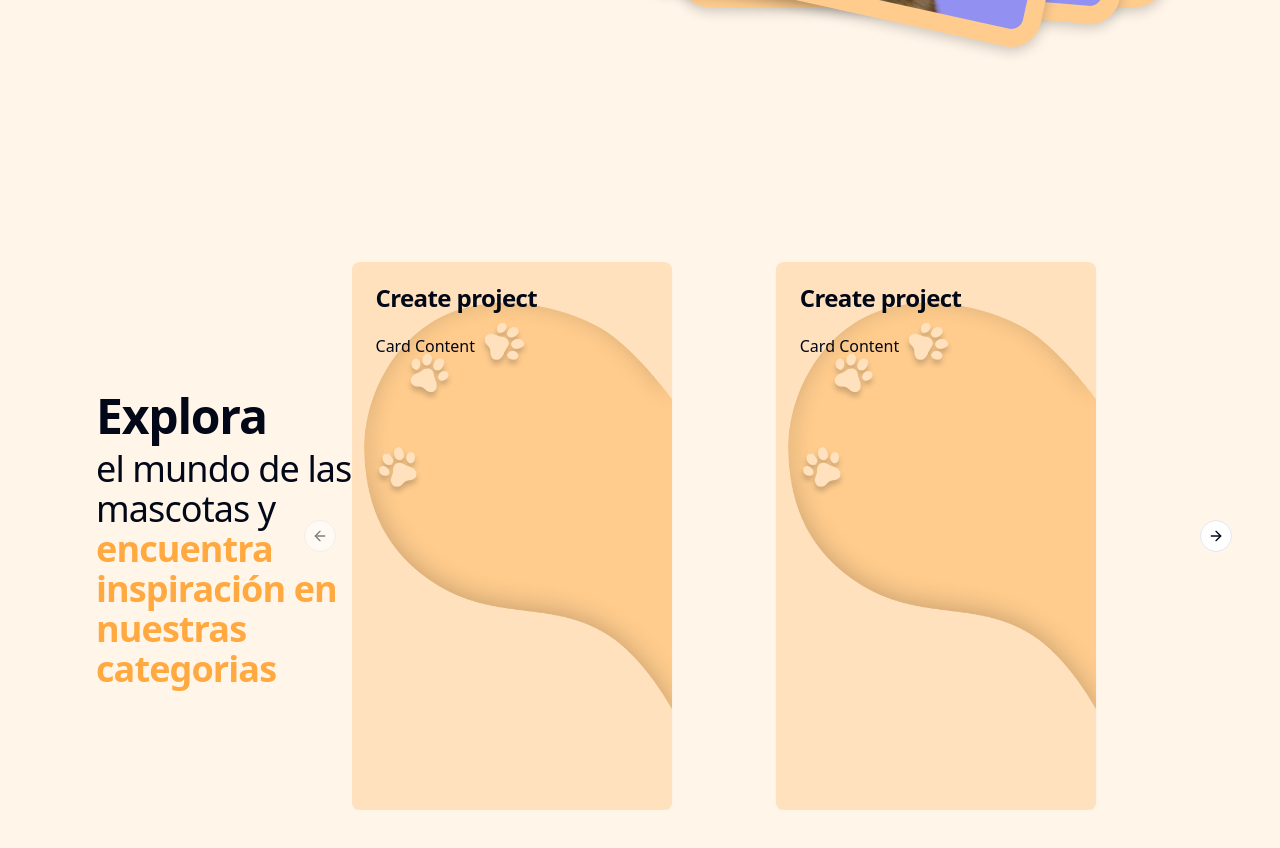
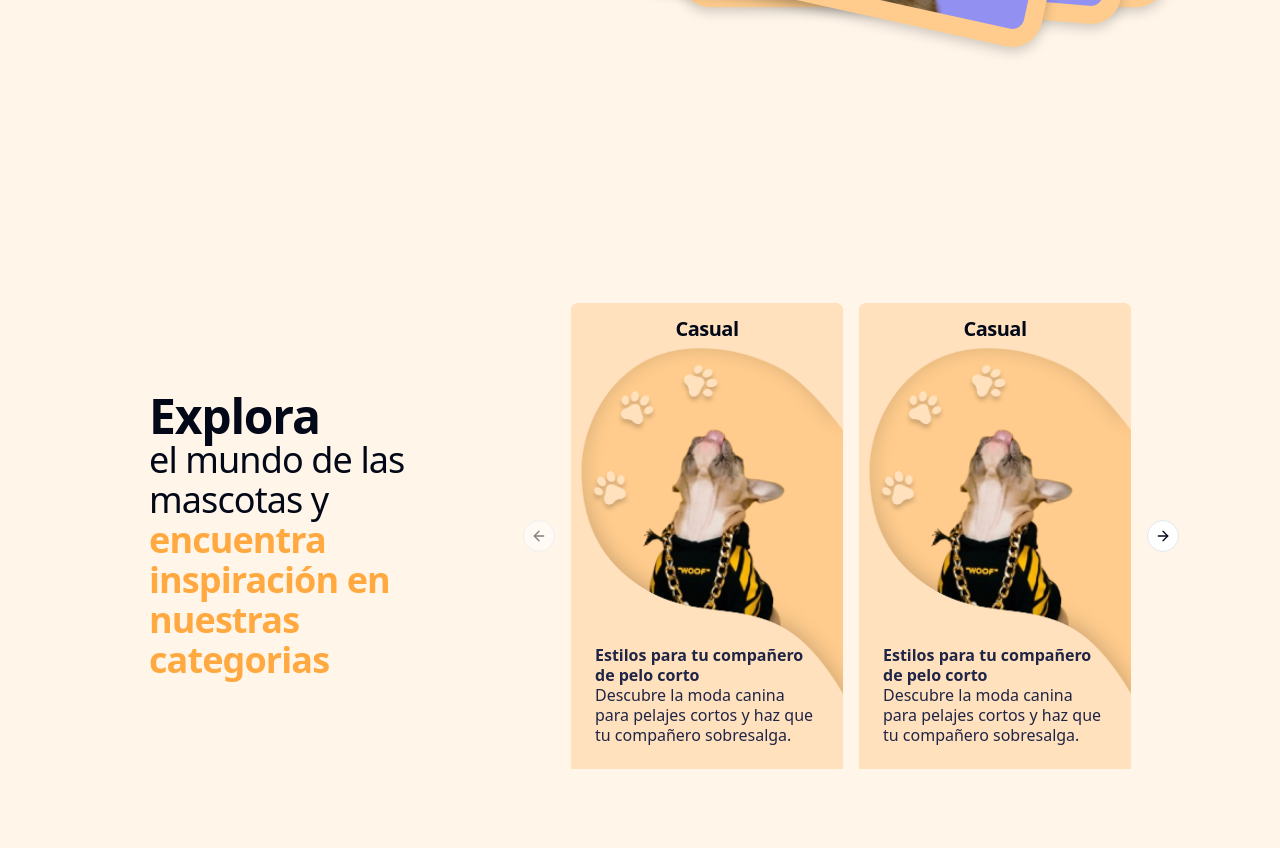
Before and after one commit to mercado-de-creaciones/mercado-de-creaciones-frontend, a React (Vite) app: page / in a window 1280 px wide. Shown: the part 720-1568 px from the top of the page. Built offline with nearby package versions, Linux system fonts and the light colour scheme.

Commit message:
Carrousel agregado en home

```diff
--- a/src/presentation/components/home/CarouselCard.tsx
+++ /dev/null
@@ -1,20 +0,0 @@
-import { Card, CardContent, CardHeader, CardTitle } from "@/presentation/components/ui/card"
-
-export const CarouselCard = () => {
-    return (
-        <div>
-<Card className="bg-home-75 aspect-[7/12] max-w-80 p-0 border-0 m-0" style={{ backgroundImage: "url('./carousel-background.png')",
-    backgroundSize: "cover",
-    backgroundRepeat: "no-repeat",
-    backgroundPosition: "center"  }}>
-        <CardHeader className="">
-        <CardTitle>Create project</CardTitle>
-      </CardHeader>
-
-                        <CardContent className="">
-                            <p>Card Content</p>
-                        </CardContent>
-                    </Card >
-        </div>
-    )
-}
--- a/src/presentation/components/home/HomeCarousel.tsx
+++ /dev/null
@@ -1,40 +0,0 @@
-import { Card, CardContent } from "@/presentation/components/ui/card"
-import {
-    Carousel,
-    CarouselContent,
-    CarouselItem,
-    CarouselNext,
-    CarouselPrevious,
-} from "@/presentation/components/ui/carousel"
-import carouselBg from '/carousel-background.png'
-import { CarouselCard } from "./CarouselCard"
-
-
-export const HomeCarousel = () => {
-    return (
-        <div>
-        <Carousel>
-            <CarouselContent>
-                <CarouselItem className="xl:basis-1/2 md:basis-1/2">
-                <CarouselCard />
-
-                </CarouselItem>
-                <CarouselItem className="xl:basis-1/2 md:basis-1/2">
-                <CarouselCard />
-
-                </CarouselItem>
-                <CarouselItem className="xl:basis-1/2 md:basis-1/2">
-                <CarouselCard />
-
-                </CarouselItem>
-                <CarouselItem className="xl:basis-1/2 md:basis-1/2">
-                    <CarouselCard />
-                </CarouselItem>
-            </CarouselContent>
-            <CarouselPrevious />
-            <CarouselNext />
-        </Carousel>
-    </div>
-    )
-
-}
--- /dev/null
+++ b/src/presentation/components/home/simpleCarousel/CarouselCard.tsx
@@ -0,0 +1,27 @@
+import { Card, CardContent, CardHeader, CardTitle } from "@/presentation/components/ui/card"
+import { TypographyP } from "../../shared/typography/TypographyP"
+
+export const CarouselCard = () => {
+    return (
+        <div>
+            <Card className="-z-20 bg-home-75 aspect-[7/12] sm:max-w-5 md:max-w-full p-0 border-0 m-0 relative md:min-w-32" style={{
+                backgroundImage: "url('./dog1.png')",
+                backgroundSize: "contain",
+                backgroundRepeat: "no-repeat",
+                backgroundPosition: "center"
+            }}>
+                <div className="-z-10 absolute">
+                    <img className="rounded-lg" src="./carousel-background.png" alt="" />
+                </div>
+                <CardHeader className="p-3">
+                    <CardTitle className="text-center text-xl">Casual</CardTitle>
+                </CardHeader>
+
+                <CardContent className="absolute bottom-0">
+                    <TypographyP className="leading-tight font-semibold">Estilos para tu compañero de pelo corto</TypographyP>
+                    <TypographyP className="leading-tight">Descubre la moda canina para pelajes cortos y haz que tu compañero sobresalga.</TypographyP>
+                </CardContent>
+            </Card >
+        </div>
+    )
+}
--- /dev/null
+++ b/src/presentation/components/home/simpleCarousel/HomeCarousel.tsx
@@ -0,0 +1,38 @@
+import {
+    Carousel,
+    CarouselContent,
+    CarouselItem,
+    CarouselNext,
+    CarouselPrevious,
+} from "@/presentation/components/ui/carousel"
+import { CarouselCard } from "./CarouselCard"
+
+
+export const HomeCarousel = () => {
+    return (
+        <div>
+            <Carousel>
+                <CarouselContent>
+                    <CarouselItem className="lg:basis-1/2 md:basis-full">
+                        <CarouselCard />
+
+                    </CarouselItem>
+                    <CarouselItem className="lg:basis-1/2 md:basis-full">
+                        <CarouselCard />
+
+                    </CarouselItem>
+                    <CarouselItem className="lg:basis-1/2 md:basis-full">
+                        <CarouselCard />
+
+                    </CarouselItem>
+                    <CarouselItem className="lg:basis-1/2 md:basis-full">
+                        <CarouselCard />
+                    </CarouselItem>
+                </CarouselContent>
+                <CarouselPrevious />
+                <CarouselNext />
+            </Carousel>
+        </div>
+    )
+
+}
--- a/src/presentation/pages/home/Home.tsx
+++ b/src/presentation/pages/home/Home.tsx
@@ -5,12 +5,12 @@ import { TypographyP } from "@/presentation/components/shared/typography/Typogra
 import home from '/home-image.png'
 import paws from '/home-paws.png'
 import { Button } from "@/presentation/components/ui/button"
-import { HomeCarousel } from "@/presentation/components/home/HomeCarousel"
+import { HomeCarousel } from "@/presentation/components/home/simpleCarousel/HomeCarousel"
 
 export const Home = () => {
     return (
-        <div className="sm:h-fit bg-home-50 xl:pl-50 md:px-24 px-8 z-0">
-            <div className="h-dvh w-full flex justify-evenly content-center items-center flex-wrap sm:flex-nowrap">
+        <div className="sm:h-fit bg-home-50 md:px-24 px-8 z-0">
+            <div className="h-dvh w-full flex justify-around content-center items-center flex-wrap sm:flex-nowrap">
                 <div className="lg:max-w-md md:max-w-sm max-w-72">
                     <div className="relative">
                     <TypographyH4 className="text-home-100 font-medium my-3" >Bienvenidos...</TypographyH4>
@@ -24,12 +24,12 @@ export const Home = () => {
                     <img src={home}/>
                 </div>
             </div>
-            <div className="h-dvh w-full flex justify-evenly content-center items-center flex-wrap sm:flex-nowrap">
-                <div className="basis-1/4">
-                    <TypographyH3 className="text-5xl font-bold leading-snug">Explora</TypographyH3>
-                    <TypographyH3 className="text-4xl font-medium">el mundo de las mascotas y <span className="text-home-100 font-semibold">encuentra inspiración en nuestras categorias</span> </TypographyH3>
+            <div className="h-dvh w-full flex justify-around content-center items-center flex-wrap sm:flex-nowrap gap-11">
+                <div className="lg:basis-1/4 md:basis-1/2">
+                    <TypographyH3 className="text-3xl lg:text-5xl font-bold leading-snug">Explora</TypographyH3>
+                    <TypographyH3 className="text-3xl lg:text-4xl font-medium ">el mundo de las mascotas y <span className="text-home-100 font-semibold">encuentra inspiración en nuestras categorias</span> </TypographyH3>
                 </div>
-                <div>
+                <div className="xl:basis-1/3 md:basis-1/2 md:max-w-60 lg:max-w-full">
                     <HomeCarousel />
                 </div>
             </div>
```
Also changed, not shown: public/dog1.png (added).
